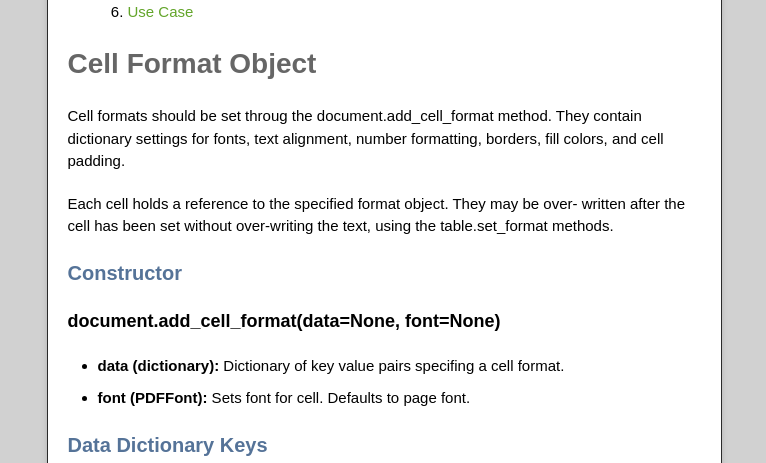
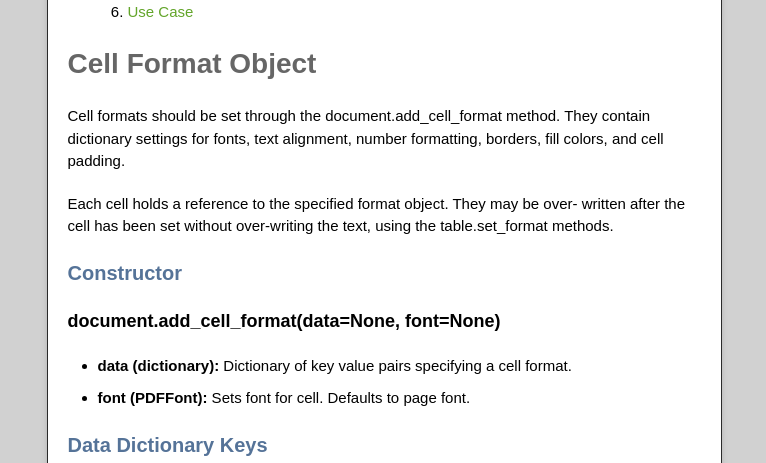
Before and after one commit to katerina7479/pypdflite, a Jekyll site: the page built from cellformat.md, in a window 1280 px wide and 900 px high, scrolled down 612 px. Shown: the part 153-616 px from the top of the window, without its empty margins (256-1022 px from the left). Built offline with Jekyll 4.4.1, drawn with Linux system fonts in a browser that asks for light colours; nearby versions of some CDN libraries; Markdown is read by kramdown in place of the engine named in the settings.

Commit message:
Fixed spelling errors

```diff
--- a/cellformat.md
+++ b/cellformat.md
@@ -23,7 +23,7 @@ Stores values for formatting each cell in a table
 
 # <a name='cellformat'></a>Cell Format Object
 
-Cell formats should be set throug the document.add_cell_format method.
+Cell formats should be set through the document.add_cell_format method.
 They contain dictionary settings for fonts, text alignment, number formatting,
 borders, fill colors, and cell padding.
 
@@ -36,7 +36,7 @@ the table.set_format methods.
 ### document.add\_cell\_format(data=None, font=None)
 
 * **data (dictionary):**
-    Dictionary of key value pairs specifing a cell format.
+    Dictionary of key value pairs specifying a cell format.
 
 * **font (PDFFont):**
     Sets font for cell. Defaults to page font.
```
Also changed, not shown: document.md (+3 -3 lines), 1 other file.
